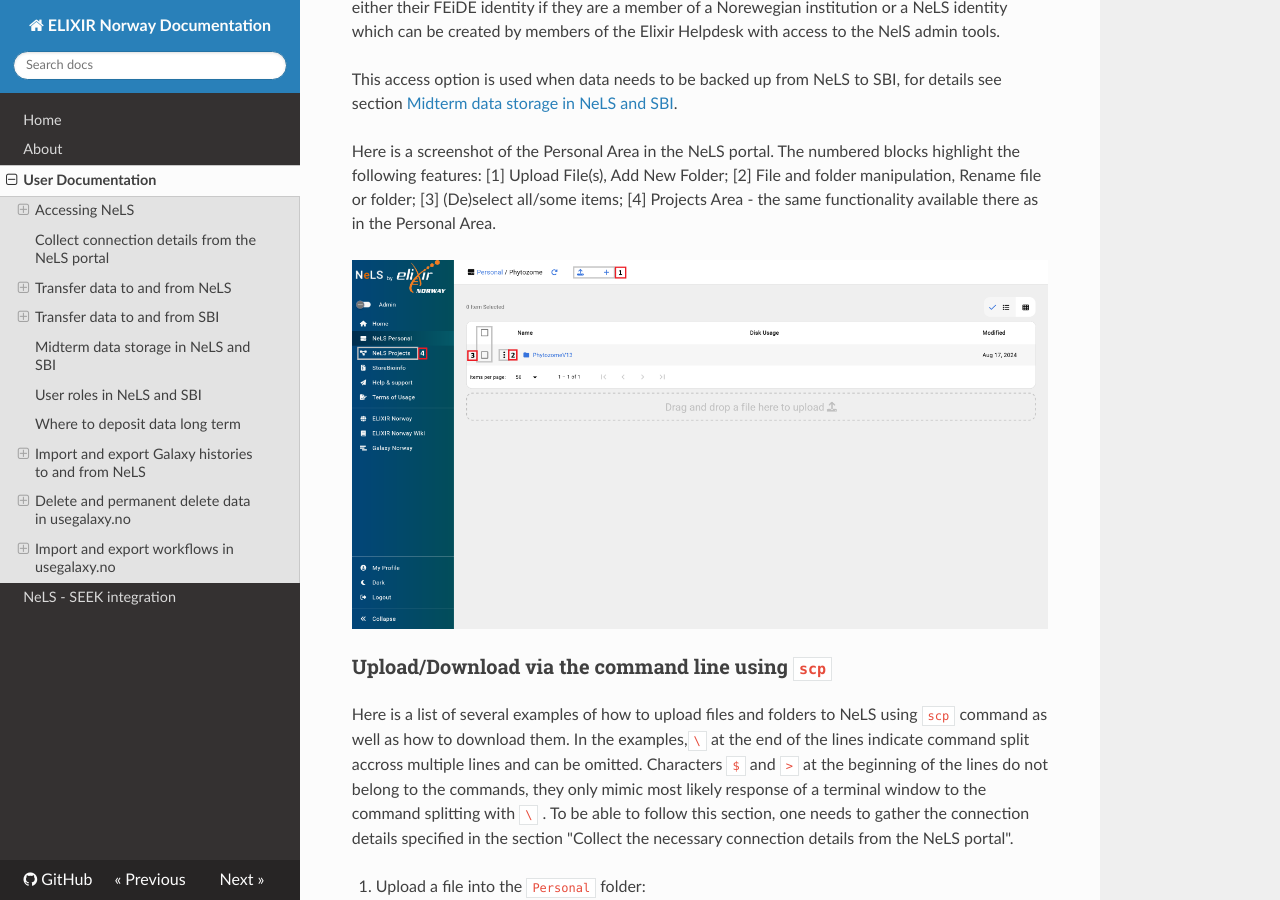
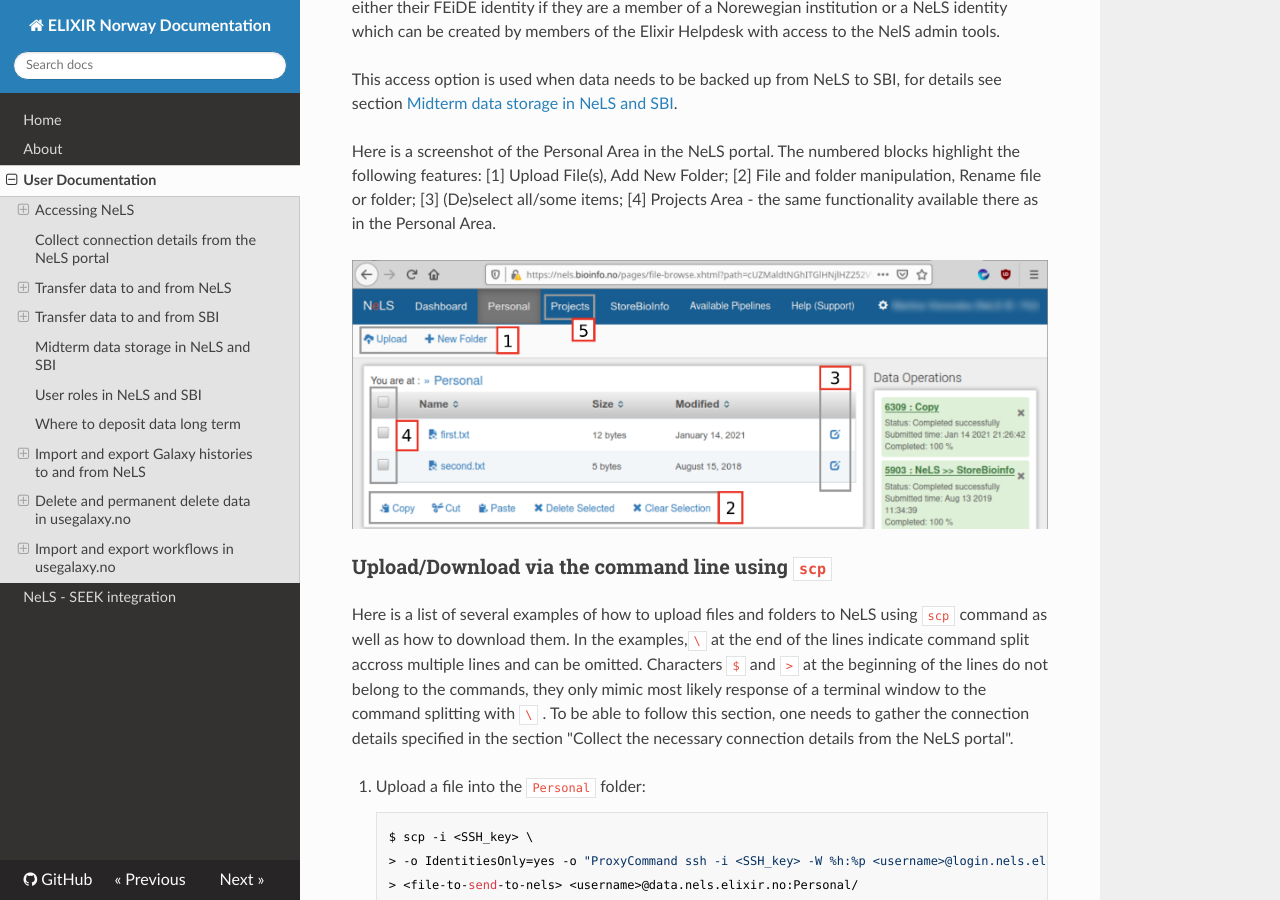
Before and after one commit to elixir-no-nels/nels-docs, an MkDocs documentation site: the page built from docs/user-doc.md, in a window 1280 px wide and 900 px high, scrolled down 1935 px. Built offline with MkDocs 1.6.1, drawn with Linux system fonts in a browser that asks for light colours; nearby versions of some CDN libraries.

Commit message:
Update user-doc.md

```diff
--- a/docs/user-doc.md
+++ b/docs/user-doc.md
@@ -52,7 +52,7 @@
 Here is a screenshot of the Personal Area in the NeLS portal. The numbered blocks highlight the following features: [1] Upload File(s), Add New Folder; [2] File and folder manipulation, Rename file or folder; [3] (De)select all/some items; [4] Projects Area - the same functionality available there as in the Personal Area.
 
 <p align="middle">
-<img src="images/NeLS_personal_2026.png" width="800" alt="NeLS Personal Area" />
+<img src="images/NeLS_personal.png" width="800" alt="NeLS Personal Area" />
 </p>
 
 
```
